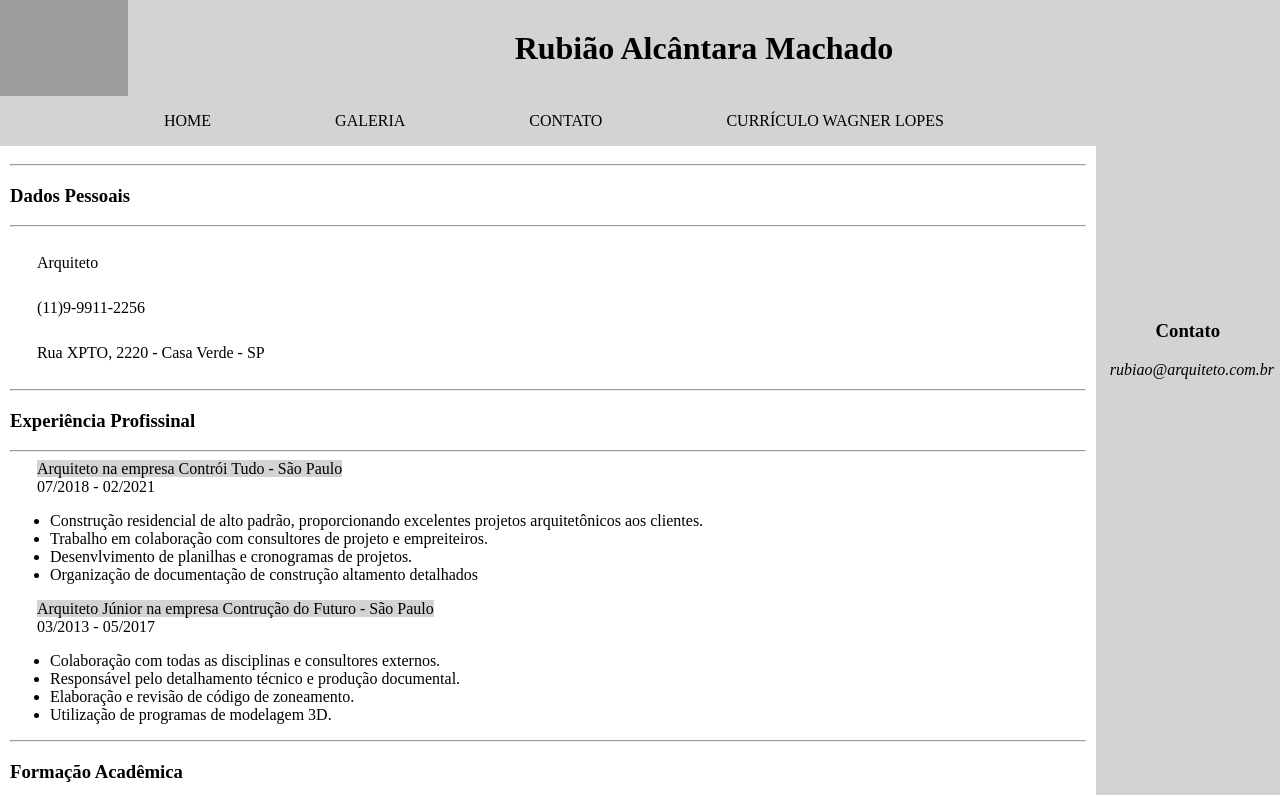
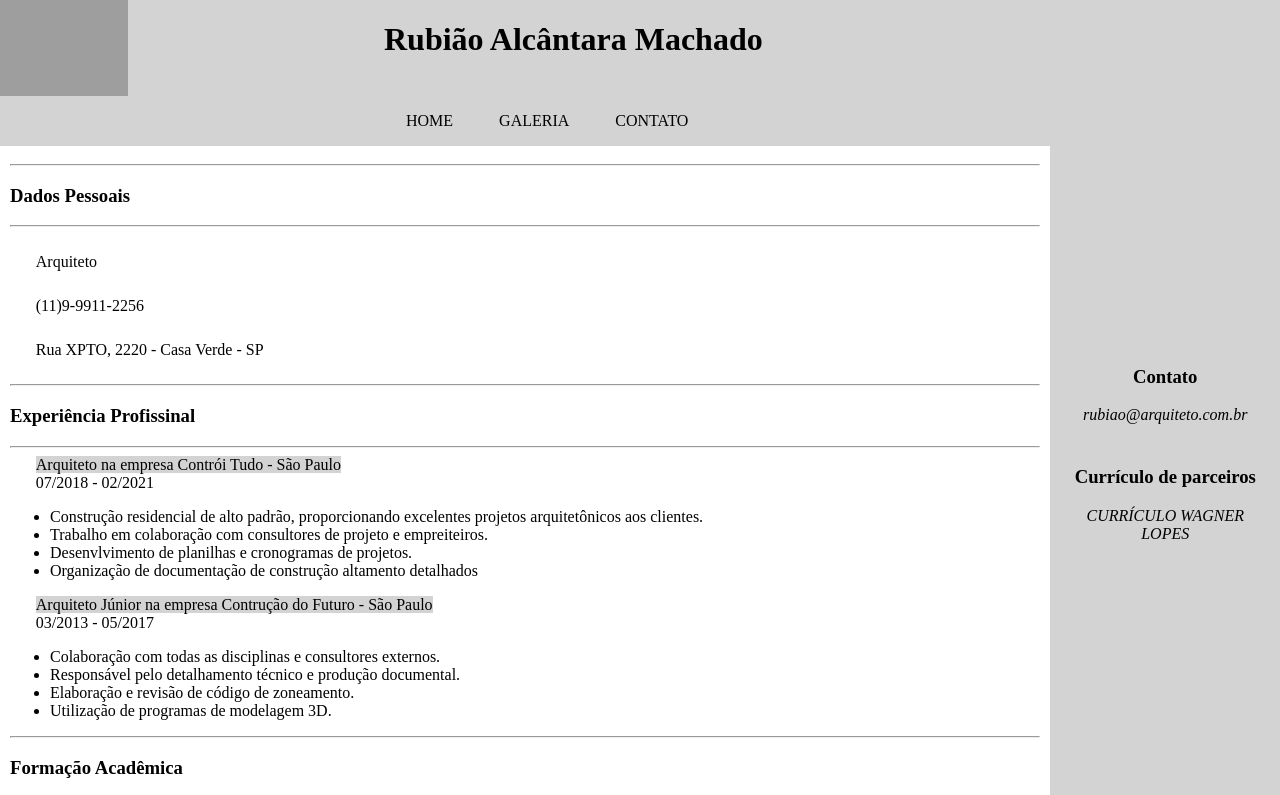
Before and after one commit to Vieira-Gilmar/apresentacaosemirames, a plain HTML site: page index.html in a window 1280 px wide. Shown: the top 795 px of the page. Drawn offline with Linux system fonts and the light colour scheme; grey boxes are pictures that could not be loaded.

Commit message:
Update index.html

```diff
--- a/index.html
+++ b/index.html
@@ -26,7 +26,7 @@
             }
 
             h1{
-                margin: auto;
+                margin-left: 20%;
                 color: black;
             }
 
@@ -36,11 +36,16 @@
                 background-color: lightgrey;
             }
 
+            ol{
+                margin-left: 25%;
+            }
+
             ol >li{
                 list-style: none;
-                margin-left: 10%;
+                margin-left: 5%;
                 color: black;
             }
+
             a{
                 text-decoration: none;
                 color: black;
@@ -114,7 +119,6 @@
                 <li> HOME </li>
                 <li> <a href="fotos.html">GALERIA</a></li>
                 <li> <a href="contato.html">CONTATO</a></li>
-                <li> <a href="https://trabalho-dev-web.netlify.app/index.html"> CURRÍCULO WAGNER LOPES </a> </li>
             </ol>
 
         </nav>
@@ -172,6 +176,10 @@
                     <h3>Contato</h3>
                     <address>
                         <a href="contato.html"> rubiao@arquiteto.com.br </a>
+                    </address> <br>
+                    <h3>Currículo de parceiros</h3>
+                    <address>
+                        <a href="https://trabalho-dev-web.netlify.app/index.html"> CURRÍCULO WAGNER LOPES </a>
                     </address>
                 </div>
 
```
